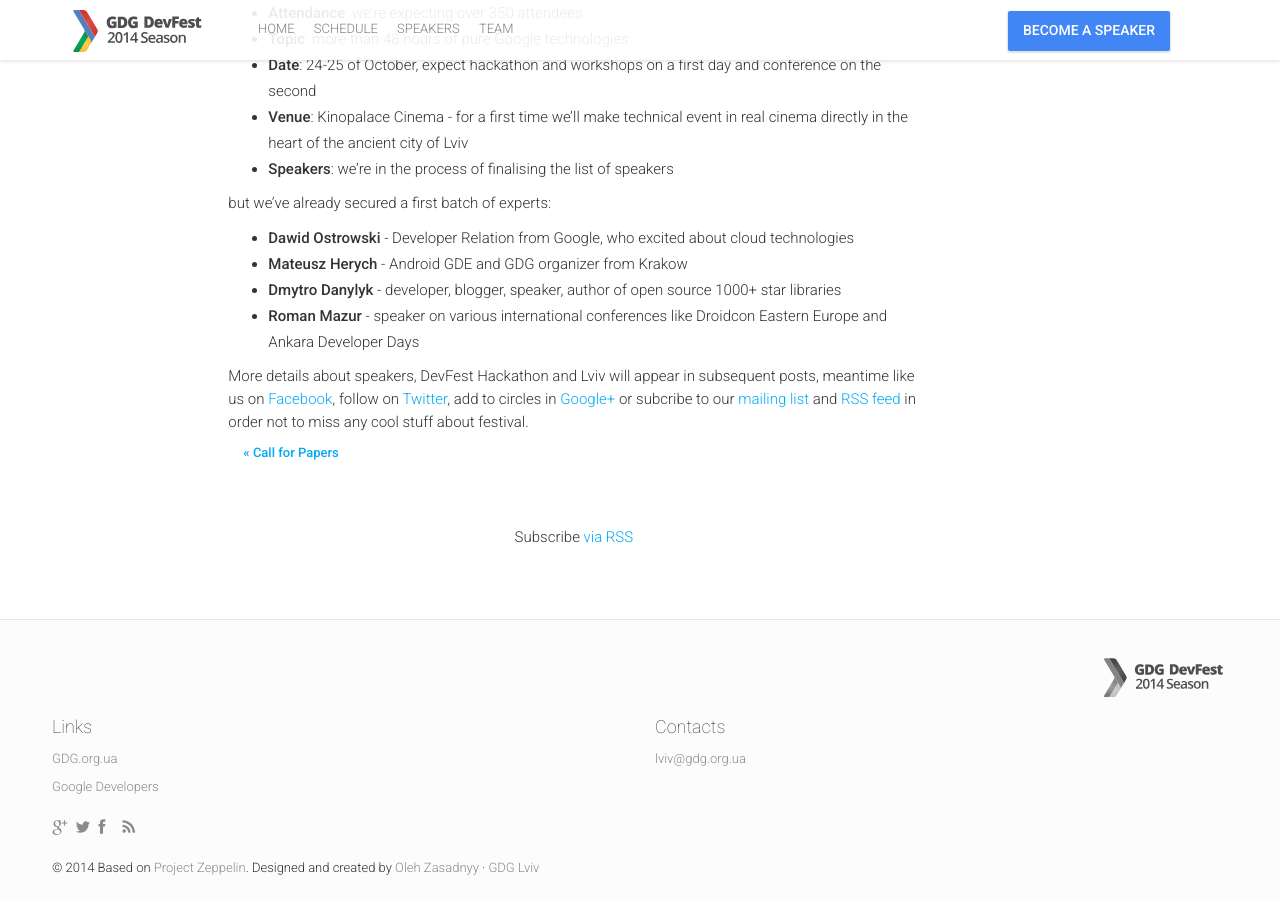
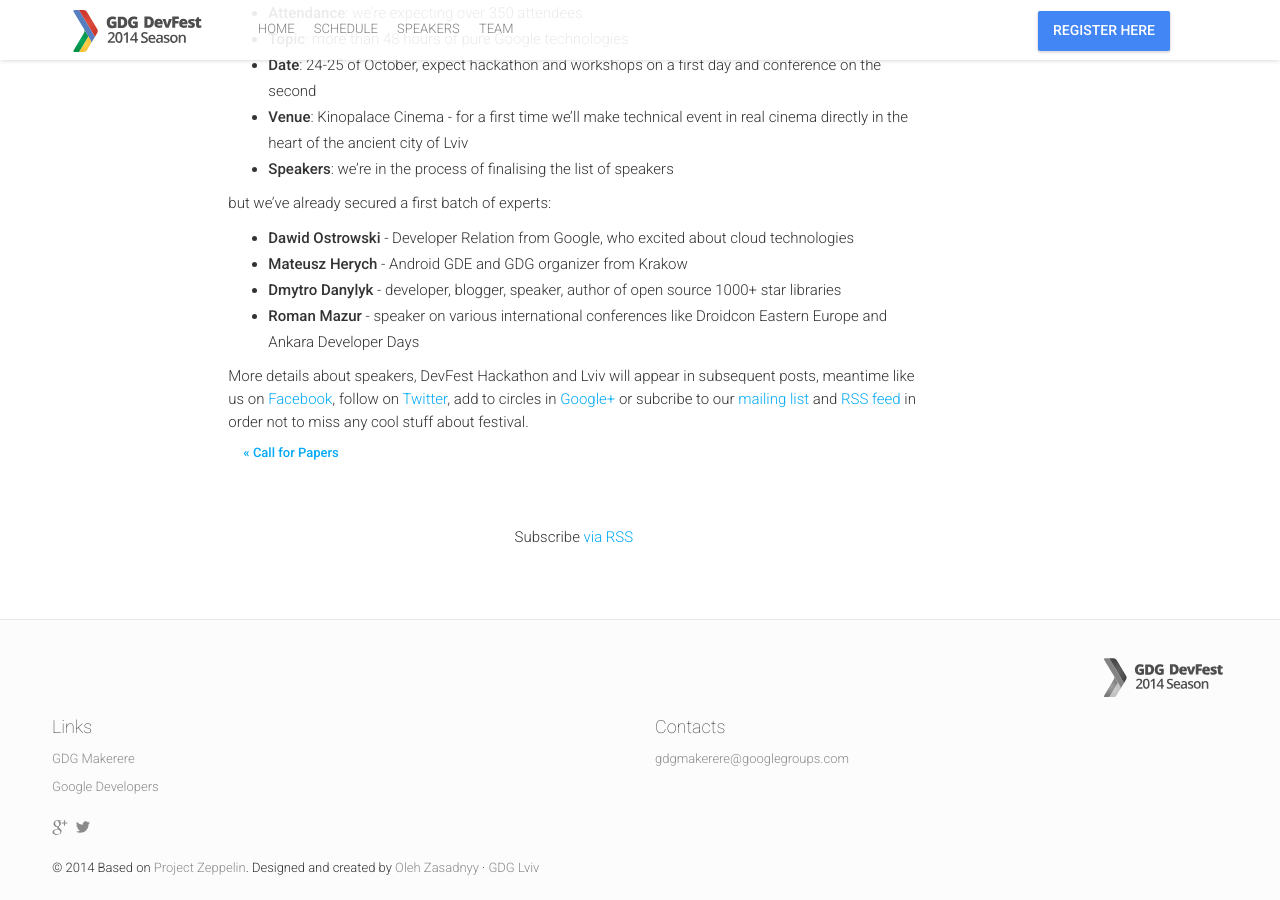
Before and after one commit to gdgmakerere/gdgmakerere.github.io, a Jekyll site: the page built from _posts/2014-07-21-hello-world.markdown, in a window 1280 px wide and 900 px high, scrolled down 700 px. Built offline with Jekyll 4.4.1, drawn with Linux system fonts in a browser that asks for light colours; nearby versions of some CDN libraries; comment, search, counter and statistics services are not loaded.

Commit message:
updated home page info

```diff
--- a/_config.yml
+++ b/_config.yml
@@ -44,18 +44,18 @@ navigationLinks:
  # - {permalink: "/logistics/", text: "Logistics"}
  # - {permalink: "/showcase/", text: "Hackathon"}
 bottomNavigationLinks:
- - {link: "http://bit.ly/dfua-c4p", text: "Become a speaker"}
+ - {link: "http://bit.ly/dfua-c4p", text: "Register Here"}
 rightNavigationButtons:
- - {link: "http://bit.ly/dfua-c4p", text: "Become a speaker"}
+ - {link: "http://bit.ly/dfua-c4p", text: "Register Here"}
 
 # Hero Block
 heroImage: "hero.jpg"
 heroTitle: "GDG Makerere DevFest 2014 <typeout>"
 eventDate: "18th October, 2014"
-typeoutTextValues: '"", "Quality", "Android", "Codelabs", "Cloud"'
+typeoutTextValues: '"", "Talks", "Android", "Codelabs"'
 typeoutFallback: "Android"
 heroButtons:
- - {link: "http://bit.ly/dfua-c4p", text: "Register"}
+ - {link: "http://bit.ly/dfua-c4p", text: "Register Here"}
  #- {permalink: "/#tickets", text: "Buy tickets"}
 
 # About Block
@@ -78,7 +78,7 @@ latestNewsTitle: "Latest news"
 
 # Rockstar Speakers Block
 rockstarSpeakersImage: "rockstar-speakers.jpg"
-rockstarSpeakersCount: 4
+rockstarSpeakersCount: 5
 rockstarSpeakersTitle: "Rockstar speakers"
 rockstarSpeakersButtonText: "See all speakers"
 
@@ -86,7 +86,7 @@ rockstarSpeakersButtonText: "See all speakers"
 locationBlockTitle: "Location"
 eventLocationName: "CEDAT Conference Hall"
 eventLocationLink: "http://cedat.mak.ac.ug/"
-eventStreetAddress: "22 Teatral'na St"
+eventStreetAddress: "New Technology Building"
 eventAddressLocality: "Makerere"
 eventAddressLocalityRegion: "Kampala"
 eventPostalCode:
@@ -167,24 +167,24 @@ partnersC4sponsorsButton: "Become a sponsor"
 # Footer
 socialLinks:
  - {link: "https://plus.google.com/b/102444623953913144164", icon: "google-plus"}
- - {link: "https://twitter.com/intent/user?screen_name=GDGLviv", icon: "twitter"}
- - {link: "https://facebook.com/GDGLviv", icon: "facebook"}
- - {permalink: "/feed.xml", icon: "rss"}
+ - {link: "https://twitter.com/GdgMakerere", icon: "twitter"}
+ #- {link: "https://facebook.com/GDGLviv", icon: "facebook"}
+ #- {permalink: "/feed.xml", icon: "rss"}
 footerBlocks:
  -
   title: "Links"
   links:
-   - {link: "http://gdg.org.ua", text: "GDG.org.ua"}
+   - {link: "https://developers.google.com/groups/chapter/111272613539973122492/", text: "GDG Makerere"}
    - {link: "https://developers.google.com", text: "Google Developers"}
  -
   title: "Contacts"
   links:
-   - {link: "mailto:lviv@gdg.org.ua", text: "lviv@gdg.org.ua"}
+   - {link: "mailto:gdgmakerere@googlegroups.com", text: "gdgmakerere@googlegroups.com"}
 
 # Blog
 blogTitle: "Latest news"
-blogCommentsEnabled: true
-discusShortName: "devfestua"
+blogCommentsEnabled: false
+discusShortName:
 
 # Speakers List Block
 showSessions: true
```
Also changed, not shown: 10 other files.
